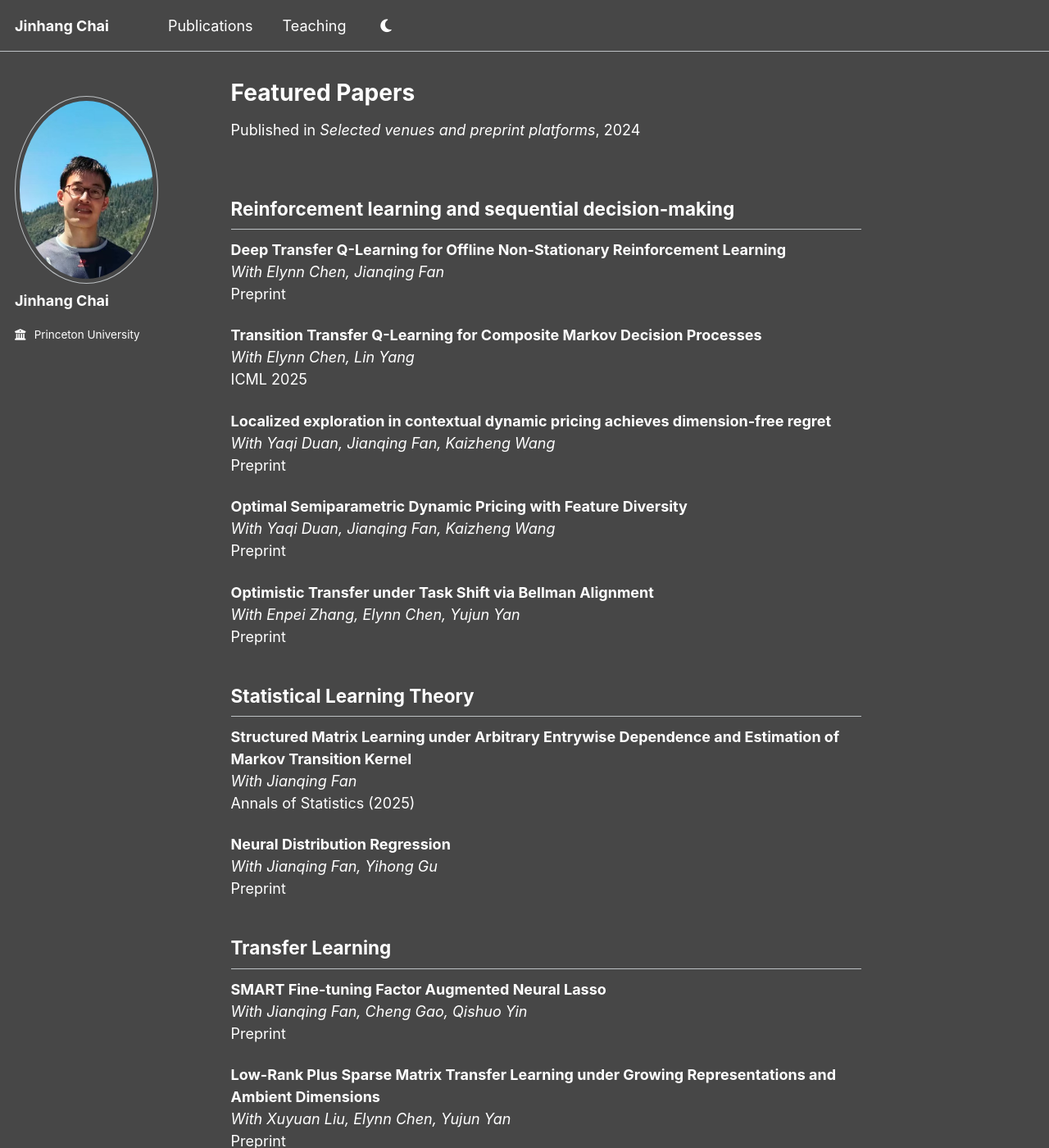
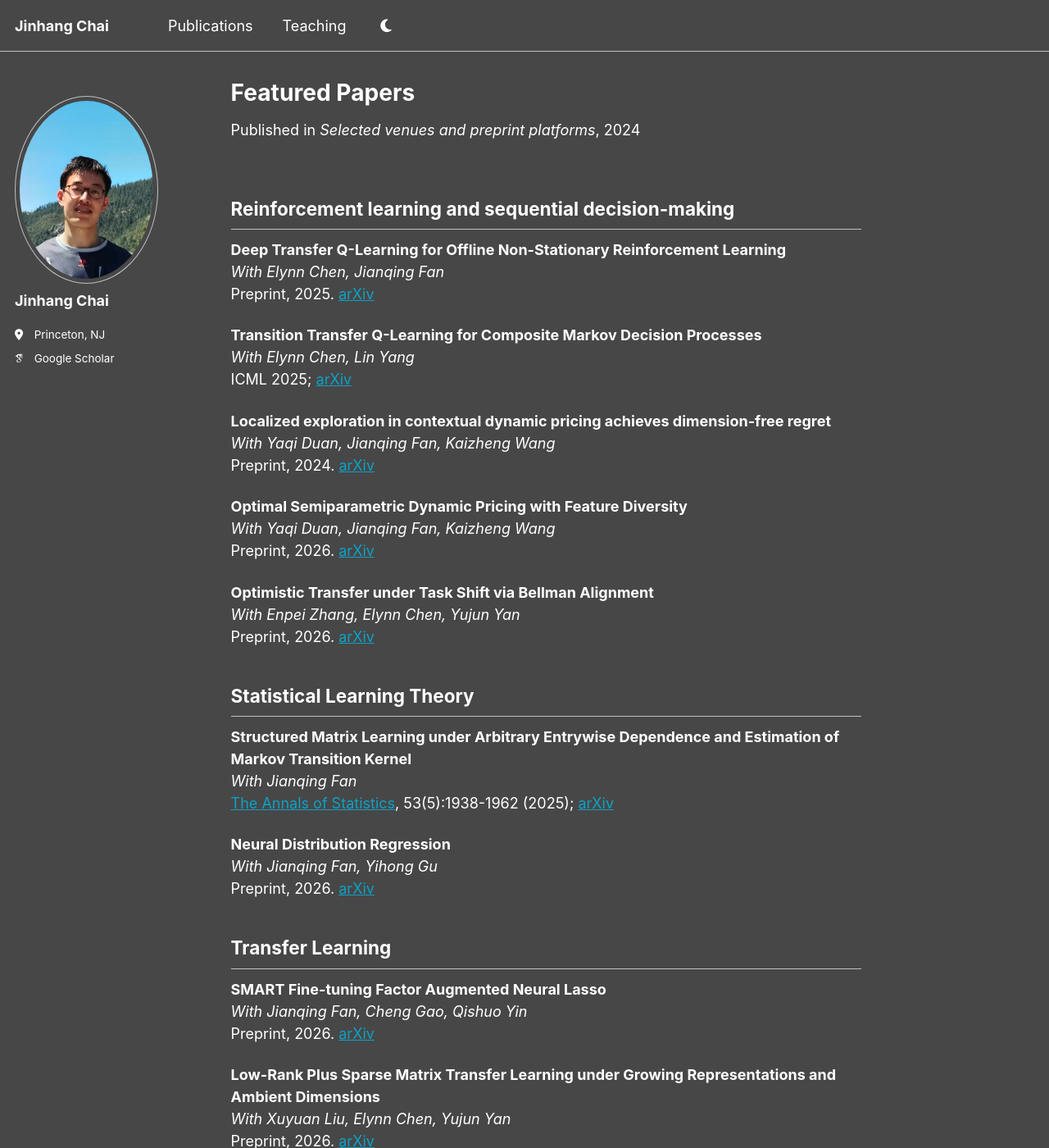
Before and after one commit to jinhangc/jinhangc.github.io, a Jekyll site: the page built from _publications/featured-papers.md, in a window 1280 px wide and 1400 px high. Shown: the whole window at 82% size. Built offline with Jekyll 4.4.1, drawn with Linux system fonts in a browser that asks for light colours; some web fonts are replaced; a script that is not in the unit is left out.

Commit message:
Update homepage and publication links

```diff
--- a/_config.yml
+++ b/_config.yml
@@ -26,15 +26,15 @@ author:
   name             : "Jinhang Chai"
   pronouns         : # example: "his/him"
   bio              : ""
-  location         : # "Earth"
-  employer         : "Princeton University"
+  location         : "Princeton, NJ"
+  employer         :
   uri              : # URL
   # email            : "jhchai@princeton.edu"
 
   # Academic websites
   #academia         : # URL
   #arxiv            : # URL - Update with the correct link to your profile
-  #googlescholar    :  "https://scholar.google.com/citations?user=PS_CX0AAAAAJ"
+  googlescholar    :  "https://scholar.google.com/citations?hl=en&user=Uwm1_AMAAAAJ"
   #impactstory      : # URL
   #orcid            : "http://orcid.org/yourorcidurl"
   #semantic         : # URL
--- a/_publications/featured-papers.md
+++ b/_publications/featured-papers.md
@@ -13,41 +13,41 @@ venue: 'Selected venues and preprint platforms'
 
 **Deep Transfer Q-Learning for Offline Non-Stationary Reinforcement Learning**
 *With Elynn Chen, Jianqing Fan*
-Preprint
+Preprint, 2025. [arXiv](https://arxiv.org/abs/2501.04870)
 
 **Transition Transfer Q-Learning for Composite Markov Decision Processes**
 *With Elynn Chen, Lin Yang*
-ICML 2025
+ICML 2025; [arXiv](https://arxiv.org/abs/2502.00534)
 
 **Localized exploration in contextual dynamic pricing achieves dimension-free regret**
 *With Yaqi Duan, Jianqing Fan, Kaizheng Wang*
-Preprint
+Preprint, 2024. [arXiv](https://arxiv.org/abs/2412.19252)
 
 **Optimal Semiparametric Dynamic Pricing with Feature Diversity**
 *With Yaqi Duan, Jianqing Fan, Kaizheng Wang*
-Preprint
+Preprint, 2026. [arXiv](https://arxiv.org/abs/2605.04207)
 
 **Optimistic Transfer under Task Shift via Bellman Alignment**
 *With Enpei Zhang, Elynn Chen, Yujun Yan*
-Preprint
+Preprint, 2026. [arXiv](https://arxiv.org/abs/2601.21924)
 
 
 ## Statistical Learning Theory
 
 **Structured Matrix Learning under Arbitrary Entrywise Dependence and Estimation of Markov Transition Kernel**
 *With Jianqing Fan*
-Annals of Statistics (2025)
+[The Annals of Statistics](https://doi.org/10.1214/25-AOS2525), 53(5):1938-1962 (2025); [arXiv](https://arxiv.org/abs/2401.02520)
 
 **Neural Distribution Regression**
 *With Jianqing Fan, Yihong Gu*
-Preprint
+Preprint, 2026. [arXiv](https://arxiv.org/abs/2605.02062)
 
 ## Transfer Learning
 
 **SMART Fine-tuning Factor Augmented Neural Lasso**
 *With Jianqing Fan, Cheng Gao, Qishuo Yin*
-Preprint
+Preprint, 2026. [arXiv](https://arxiv.org/abs/2604.12288)
 
 **Low-Rank Plus Sparse Matrix Transfer Learning under Growing Representations and Ambient Dimensions**
 *With Xuyuan Liu, Elynn Chen, Yujun Yan*
-Preprint
+Preprint, 2026. [arXiv](https://arxiv.org/abs/2601.21873)
```
Also changed, not shown: _pages/about.md (+5 -5 lines).
